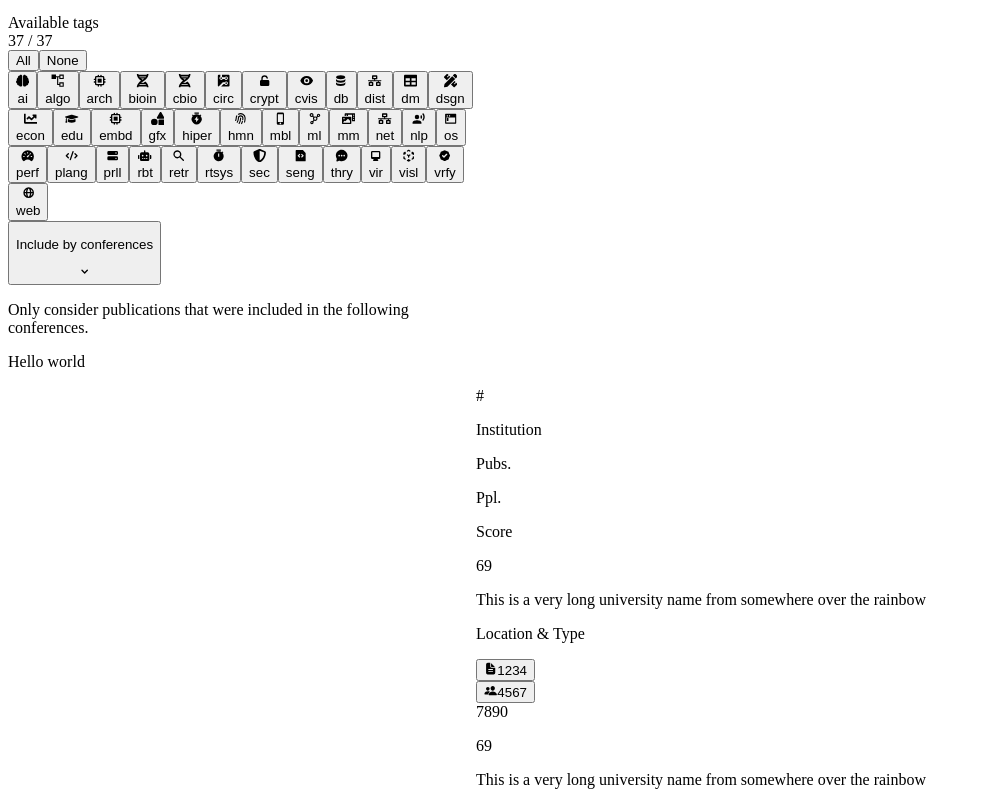
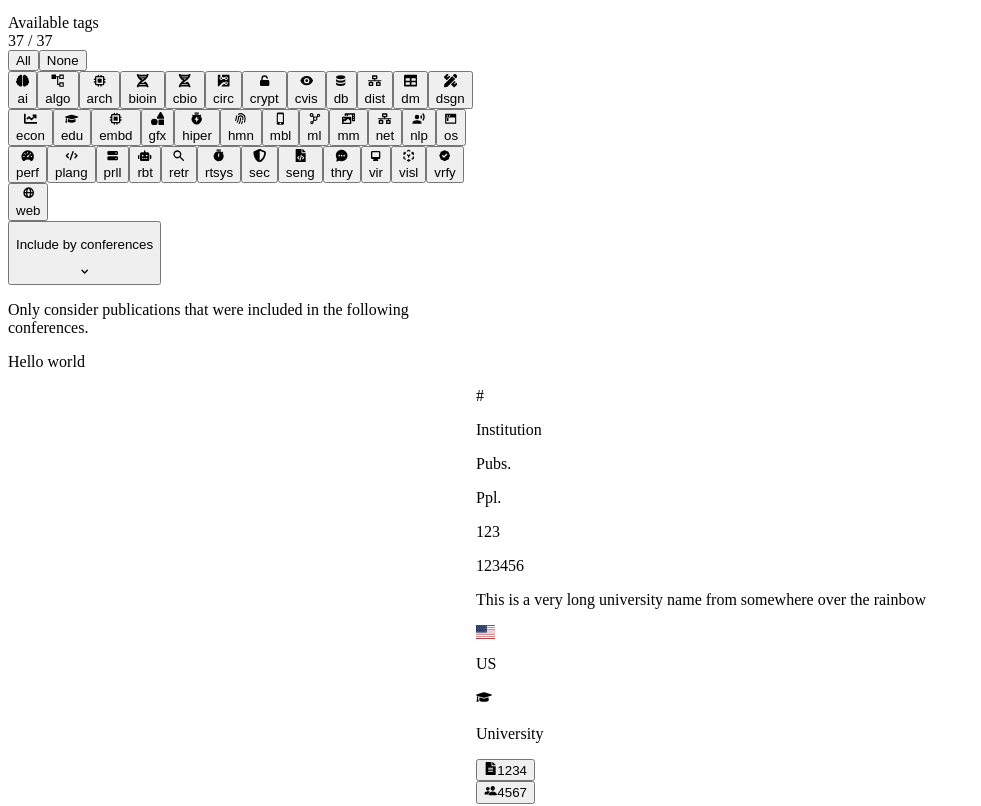
Before and after one commit to BaseCS/rank-frontend, a Next.js app: page / in a window 1280 px wide. Shown: the part 1269-2075 px from the top of the page, without its empty margins (0-981 px from the left). Built offline with nearby package versions, Linux system fonts and the light colour scheme; no server answers.

Commit message:
adjusted table layout

```diff
--- a/components/extras/tagList.js
+++ b/components/extras/tagList.js
@@ -23,7 +23,8 @@ import {
     FaRobot,
     FaGraduationCap,
     FaPhotoVideo,
-    FaChartLine
+    FaChartLine,
+    FaFileCode
 } from "react-icons/fa";
 import {
     BiNetworkChart
@@ -36,7 +37,6 @@ import {
     RiTimerFill,
     RiTimerFlashFill,
     RiTerminalWindowFill,
-    RiFileCodeFill
 } from "react-icons/ri"
 import {
     IoSpeedometer,
@@ -81,7 +81,7 @@ export const tagList = [
     {id: "retr", name: "information retrieval", icon: <HiSearch/>},
     {id: "rtsys", name: "real-time systems", icon: <RiTimerFill/>},
     {id: "sec", name: "cybersecurity", icon: <FaShieldAlt/>},
-    {id: "seng", name: "software engineering", icon: <RiFileCodeFill/>},
+    {id: "seng", name: "software engineering", icon: <FaFileCode/>},
     {id: "thry", name: "computational theory", icon: <IoChatbubbleEllipses/>},
     {id: "vir", name: "virtualization", icon: <HiDesktopComputer/>},
     {id: "visl", name: "visualization", icon: <HiCubeTransparent/>},
--- a/components/listPanel.js
+++ b/components/listPanel.js
@@ -21,14 +21,11 @@ export default function ListPanel(props) {
         md:pr-4
         z-50
     `;
-
     const titleClasses = `
         flex-grow
     `;
-
     const fieldClasses = `
         field
-        w-auto
         text-center
         truncate
     `;
@@ -36,11 +33,11 @@ export default function ListPanel(props) {
     return(
         <>
             <div id="listHeader" className={headerClasses}>
-                <p className="w-12 text-center flex-shrink-0 text-green-500">#</p>
+                <p className={fieldClasses + " text-green-500"} title="rank and calculated score">#</p>
                 <p className={titleClasses}>Institution</p>
-                <p className={fieldClasses} title="research publication count">Pubs.</p>
-                <p className={fieldClasses} title="researcher count">Ppl.</p>
-                <p className={fieldClasses}>Score</p>
+                <p className={fieldClasses} title="research publications from this institution">Pubs.</p>
+                <p className={fieldClasses} title="published researchers from this institution">Ppl.</p>
+                {/* <p className={fieldClasses}>Score</p> */}
             </div>
             <div className="mt-20 w-full md:pr-4 md:pb-8">
                 <ListRow></ListRow>
@@ -79,7 +76,7 @@ export default function ListPanel(props) {
             </div>
             <style jsx>{`
                 .field {
-                    width: calc(40% / 3);
+                    width: calc(50% / 3);
                 }
 
                 @media (min-width: 768px) {
--- a/components/listRow.js
+++ b/components/listRow.js
@@ -1,4 +1,5 @@
-import { IoDocumentText, IoPeople } from "react-icons/io5";
+import { IoPeople } from "react-icons/io5";
+import { FaGraduationCap, FaFileAlt } from "react-icons/fa";
 
 export default function ListRow(props) {
 
@@ -11,43 +12,23 @@ export default function ListRow(props) {
         hover:bg-gray-50
         hover:rounded
     `;
-
-    const rankClasses = `
-        text-green-500
-        w-12
-        flex
-        items-center
-        justify-center
-        text-sm
-        font-semibold
-        flex-shrink-0
-    `;
-
     const nameWrapperClasses = `
         flex-grow
         overflow-hidden
     `;
-
     const nameClasses = `
         font-semibold
         truncate
     `;
-
-    const infoClasses = `
-        w-2/5
-        flex-shrink-0
-        flex
-        flex-row
-    `;
-
     const fieldClasses = `
-        w-1/3
+        field
         h-full
         flex
+        flex-col
         items-center
         justify-center
+        flex-shrink-0
     `;
-
     const fieldGroupClasses = `
         text-sm
         flex
@@ -55,33 +36,41 @@ export default function ListRow(props) {
         items-center
         hover:text-green-500
         hover:font-semibold
+        text-gray-400
+        group
+        filter
+        active:brightness-90
     `;
-
     const iconClasses = `
         h-4
         w-4
         mt-1
         mb-1
+        text-gray-500
+        group-hover:text-green-500
     `;
 
     return(
         <>
             <div className={wrapperClasses} title="This is a very long university name from somewhere over the rainbow">
-                <p className={rankClasses}>
-                    69
-                </p>
+                <div className={fieldClasses}>
+                    <p className="text-green-500 font-semibold">123</p>
+                    <p className="text-sm text-gray-400">123456</p>
+                </div>
                 <div className={nameWrapperClasses}>
                     <p className={nameClasses}>
                         This is a very long university name from somewhere over the rainbow
                     </p>
-                    <p className="text-sm text-gray-400">
-                        Location &amp; Type
-                    </p>
+                    <div className="text-sm text-gray-400 flex items-center">
+                        <div className="flag-icon-background flag-icon-us mr-1 rounded-sm" style={{height: "0.9rem", width: "1.2rem", backgroundSize: "cover"}}/>
+                        <p className="pr-2 border-r mr-2">US</p>
+                        <FaGraduationCap className="h-5 w-5 mr-1"/>
+                        <p>University</p>
                     </div>
-                <div className={infoClasses}>
+                </div>
                 <div className={fieldClasses}>
                     <button className={fieldGroupClasses} title="show publications from this institution">
-                            <IoDocumentText className={iconClasses}/>
+                        <FaFileAlt className={iconClasses}/>
                         1234
                     </button>
                 </div>
@@ -91,11 +80,12 @@ export default function ListRow(props) {
                         4567
                     </button>
                 </div>
-                    <div className={fieldClasses}>
-                        7890
             </div>
-                </div>
-            </div>
+            <style jsx>{`
+                .field {
+                    width: calc(50% / 3);
+                }
+            `}</style>
         </>
     );
 }
--- a/components/tag.js
+++ b/components/tag.js
@@ -11,7 +11,8 @@ export default function Tag(props) {
             icon = props.content.icon;
         }
     } else if (props.type == "country") {
-        icon = <ReactCountryFlag countryCode={props.content.id} svg style={{width: '1.4rem', height: '1rem', display: "block", transform: "scale(1)"}}/>;
+        let flagID = "flag-icon-background flag-icon-" + props.content.id.toLowerCase();
+        icon = <div className={flagID + " rounded-sm"} style={{height: "1rem", width: "1.33rem", backgroundSize: "cover"}}></div>;
     }
 
 
--- a/components/tagBank.js
+++ b/components/tagBank.js
@@ -65,27 +65,22 @@ export default function TagBank(props) {
         rounded-full
         text-center
     `;
-    const highlightedNameClasses = `
-        text-green-500
-        font-semibold
-        capitalize
-        h-6
-        overflow-hidden
-    `;
     const defaultNameClasses = `
         font-semibold
         h-6
-        overflow-hidden
+        truncate
+    ` + (props.collapsible ? "mr-48" : "mr-40")
+    ;
+    const highlightedNameClasses = defaultNameClasses + `
+        text-green-500
+        capitalize
     `;
-    const defaultNameCollapsibleClasses = `
+    const defaultNameCollapsibleClasses = defaultNameClasses + `
         hover:text-green-500
         select-none
         cursor-pointer
         filter
         active:brightness-90
-        font-semibold
-        h-6
-        overflow-hidden
     `;
 
     return(
@@ -94,7 +89,6 @@ export default function TagBank(props) {
                 {displayName}
             </div>
             <div className="h-6 -mt-6 flex flex-row justify-end">
-                <div className="h-6 w-6 bg-gradient-to-l from-gray-50"></div>
                 <div className="flex flex-row items-center space-x-2 bg-gray-50 pl-2">
                     <div className="text-sm text-gray-400">
                         <span className={"font-semibold " + (count > 0 ? "text-green-500" : "text-red-400")}>{count}</span> / {props.tags.length}
--- a/package.json
+++ b/package.json
@@ -9,6 +9,7 @@
   },
   "dependencies": {
     "axios": "^0.21.1",
+    "flag-icon-css": "^3.5.0",
     "next": "^11.0.1",
     "next-auth": "^3.27.3",
     "react": "^17.0.2",
--- a/pages/_app.js
+++ b/pages/_app.js
@@ -1,4 +1,5 @@
-import 'tailwindcss/tailwind.css';
+import "tailwindcss/tailwind.css";
+import "flag-icon-css/css/flag-icon.min.css";
 import { Provider } from "next-auth/client";
 
 function MyApp({ Component, pageProps }) {
```
Also changed, not shown: 1 other file (tests, documents, lock files or other folders). Lines whose indentation alone changed are shown as unchanged.
